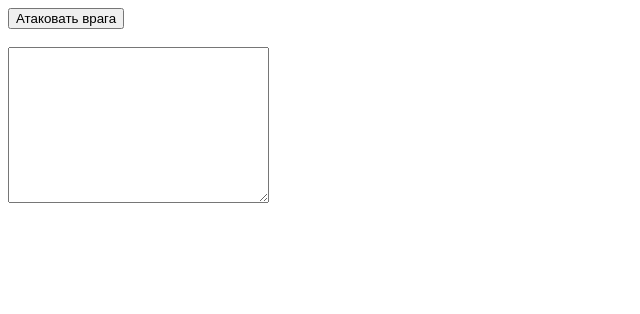
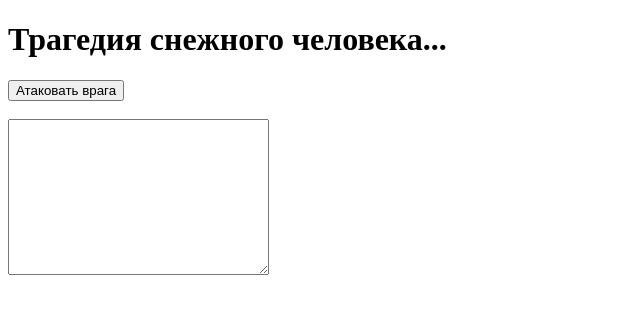
Before and after one commit to LeonidRed17/killSnowMan, a plain HTML site: page index.html in a window 1280 px wide. Shown: the whole page, without its empty margins (0-640 px from the left). Drawn offline with Linux system fonts and the light colour scheme.

Commit message:
Update index.html

```diff
--- a/index.html
+++ b/index.html
@@ -6,6 +6,7 @@
     <title>StrategyGame</title>
 </head>
 <body>
+    <h1>Трагедия снежного человека...</h1>
     <button id="attackenemy">Атаковать врага</button>
     <br>
     <br>
```
